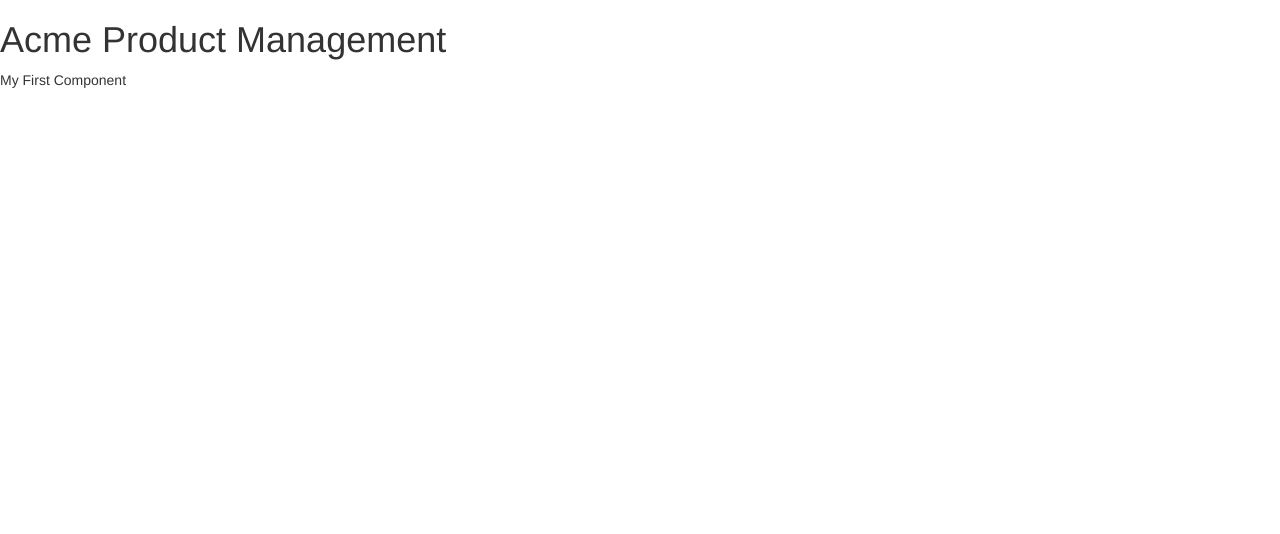
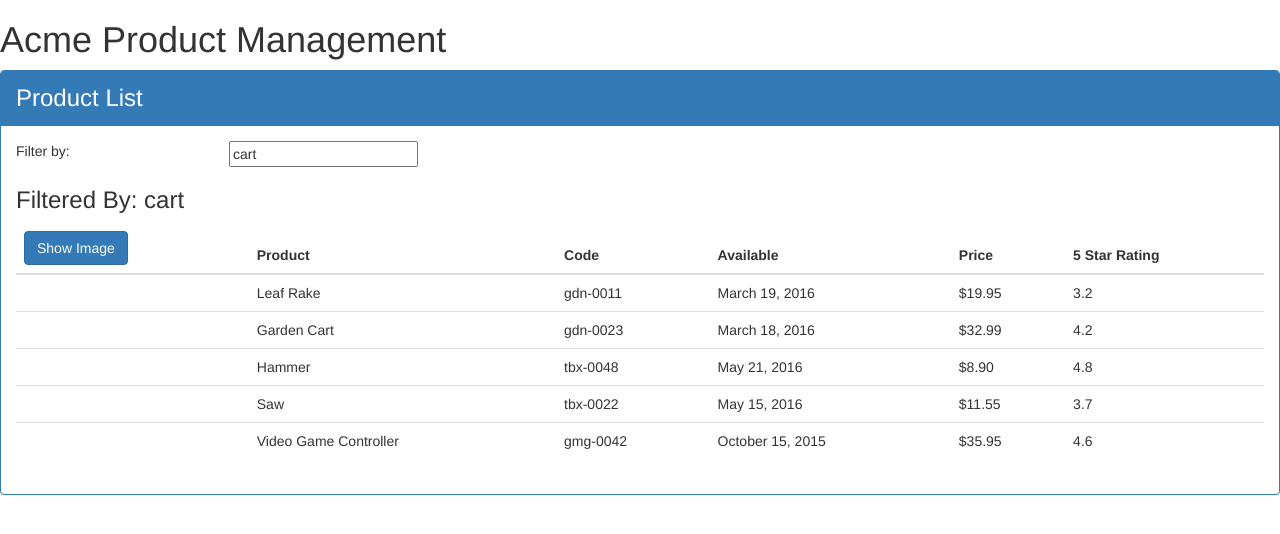
Before and after one commit to CameronHerwig/Angular, an Angular app in the folder APM/: page / in a window 1280 px wide. Shown: the top 534 px of the page. Built offline with nearby package versions, Linux system fonts and the light colour scheme.

Commit message:
Templates, Interpolation, Directives, and Data Binding

```diff
--- /dev/null
+++ b/APM/src/app/Products/product-list.component.html
@@ -0,0 +1,55 @@
+<div class="panel panel-primary">
+  <div class="panel-heading">
+     {{pageTitle}}
+  </div>
+  <div class="panel-body">
+    <div class="row">
+      <div class="col-md-2">Filter by: </div>
+      <div class="col-md-4">
+        <input type="text"
+               [(ngModel)]="listFilter"/>
+      </div>
+    </div>
+    <div class="row">
+       <div class="col-md-6">
+         <h3>Filtered By: {{listFilter}}</h3>
+       </div>
+    </div>
+    <div class="table-responsive">
+      <table class="table"
+             *ngIf="products && products.length">
+        <thead>
+          <tr>
+            <th>
+              <button class="btn btn-primary"
+                      (click)="toggleImage();">
+                {{showImage ? 'Hide' : 'Show'}} Image
+              </button>
+            </th>
+            <th>Product</th>
+            <th>Code</th>
+            <th>Available</th>
+            <th>Price</th>
+            <th>5 Star Rating</th>
+          </tr>
+        </thead>
+        <tbody>
+          <tr *ngFor="let product of products">
+            <td>
+              <img *ngIf='showImage'
+                   [src]="product.imageUrl"
+                   [title]="product.productName"
+                   [style.width.px]="imageWidth"
+                   [style.margin.px]="imageMargin"/>
+            </td>
+            <td>{{product.productName}}</td>
+            <td>{{product.productCode | lowercase}}</td>
+            <td>{{product.releaseDate}}</td>
+            <td>{{product.price | currency:'USD':true:'1.2-2'}}</td>
+            <td>{{product.starRating}}</td>
+          </tr>
+        </tbody>
+      </table>
+    </div>
+  </div>
+</div>
--- /dev/null
+++ b/APM/src/app/Products/product-list.component.ts
@@ -0,0 +1,70 @@
+import { Component } from '@angular/core';
+
+@Component({
+  selector: 'pm-products',
+  templateUrl: './product-list.component.html'
+})
+
+export class ProductListComponent {
+  pageTitle: string = 'Product List';
+  imageWidth: number = 50;
+  imageMargin: number = 2;
+  showImage: boolean = false;
+  listFilter: string = 'cart';
+  products: any[] = [
+    {
+      "productId": 1,
+      "productName": "Leaf Rake",
+      "productCode": "GDN-0011",
+      "releaseDate": "March 19, 2016",
+      "description": "Leaf rake with 48-inch wooden handle.",
+      "price": 19.95,
+      "starRating": 3.2,
+      "imageUrl": "https://openclipart.org/image/300px/svg_to_png/26215/Anonymous_Leaf_Rake.png"
+    },
+    {
+      "productId": 2,
+      "productName": "Garden Cart",
+      "productCode": "GDN-0023",
+      "releaseDate": "March 18, 2016",
+      "description": "15 gallon capacity rolling garden cart",
+      "price": 32.99,
+      "starRating": 4.2,
+      "imageUrl": "https://openclipart.org/image/300px/svg_to_png/58471/garden_cart.png"
+    },
+    {
+      "productId": 5,
+      "productName": "Hammer",
+      "productCode": "TBX-0048",
+      "releaseDate": "May 21, 2016",
+      "description": "Curved claw steel hammer",
+      "price": 8.9,
+      "starRating": 4.8,
+      "imageUrl": "https://openclipart.org/image/300px/svg_to_png/73/rejon_Hammer.png"
+    },
+    {
+      "productId": 8,
+      "productName": "Saw",
+      "productCode": "TBX-0022",
+      "releaseDate": "May 15, 2016",
+      "description": "15-inch steel blade hand saw",
+      "price": 11.55,
+      "starRating": 3.7,
+      "imageUrl": "https://openclipart.org/image/300px/svg_to_png/27070/egore911_saw.png"
+    },
+    {
+      "productId": 10,
+      "productName": "Video Game Controller",
+      "productCode": "GMG-0042",
+      "releaseDate": "October 15, 2015",
+      "description": "Standard two-button video game controller",
+      "price": 35.95,
+      "starRating": 4.6,
+      "imageUrl": "https://openclipart.org/image/300px/svg_to_png/120337/xbox-controller_01.png"
+    }
+  ]
+
+  toggleImage(): void {
+    this.showImage = !this.showImage;
+  }
+}
--- a/APM/src/app/app.component.ts
+++ b/APM/src/app/app.component.ts
@@ -5,7 +5,7 @@
   template: `
     <div>
       <h1>{{pageTitle}}</h1>
-      <div> My First Component </div>
+      <pm-products></pm-products>
     </div>
     `
 })
```
Also changed, not shown: APM/src/app/app.module.ts (+6 -2 lines).
